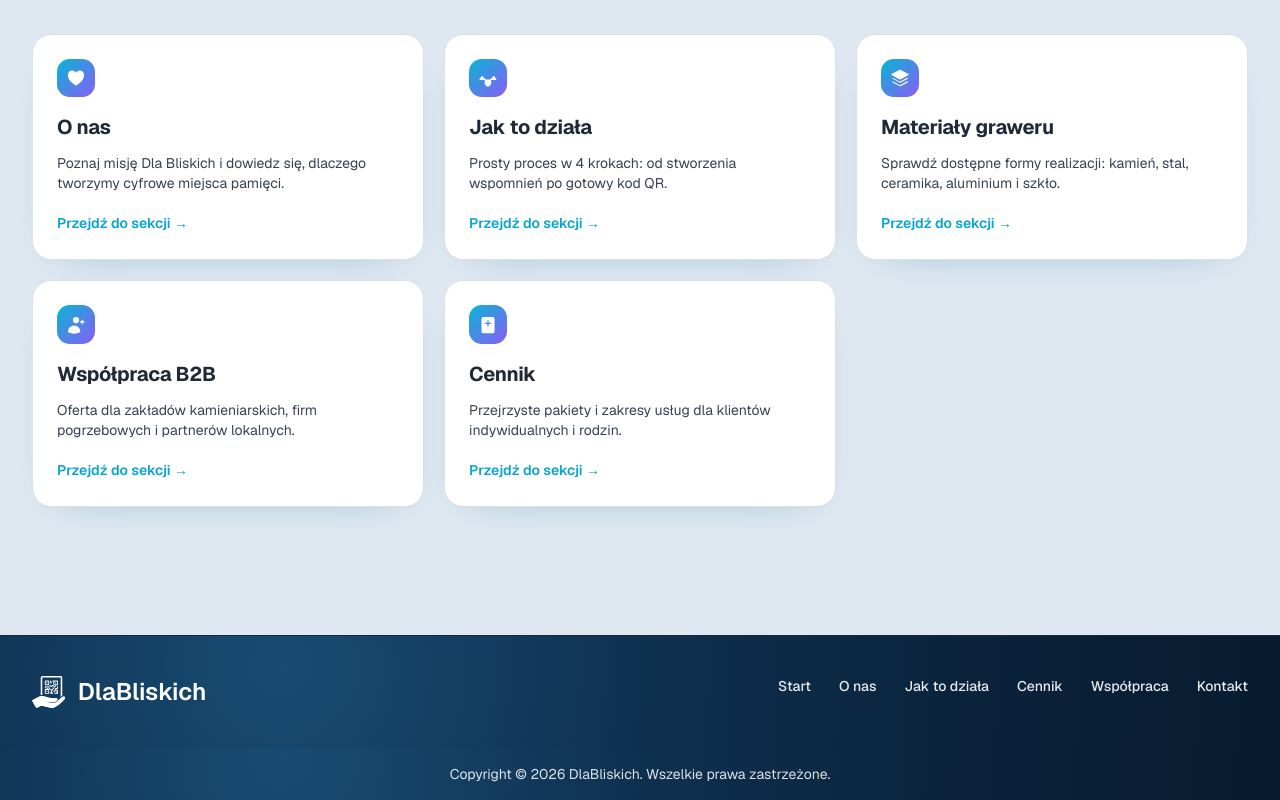
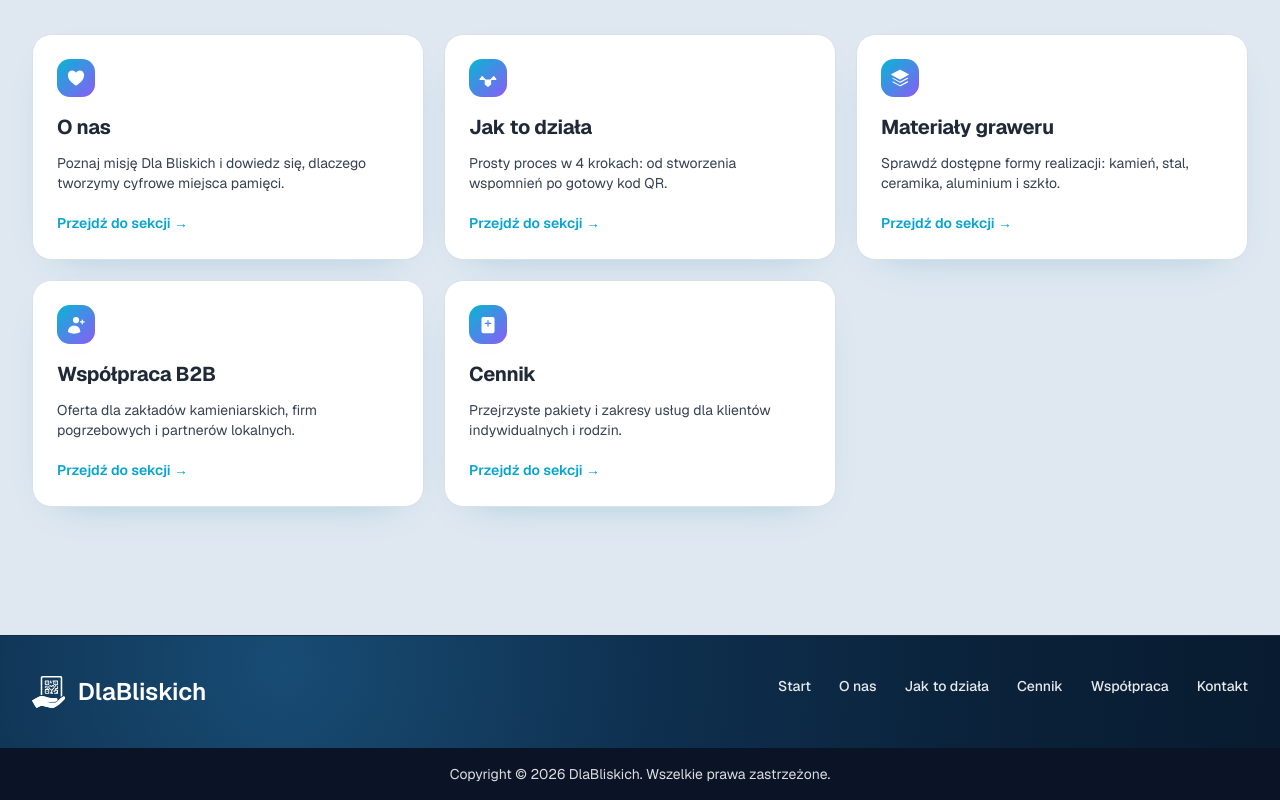
Before and after one commit to Marcinr1984/strona-informacyjna, a Next.js app: page / in a window 1280 px wide. Shown: the part 2254-3054 px from the top of the page. Built offline with nearby package versions, Linux system fonts and the light colour scheme.

Commit message:
Przywrocenie koloru menu w dolnym pasku copyright

```diff
--- a/components/Footer.tsx
+++ b/components/Footer.tsx
@@ -38,7 +38,7 @@ export default function Footer() {
           </ul>
         </div>
       </div>
-      <div className="bg-[radial-gradient(circle_at_22%_18%,#184c74_0%,#0e2f4e_38%,#0a223a_70%,#081b2f_100%)]">
+      <div className="bg-[#0b1426]">
         <div className="mx-auto w-full max-w-7xl px-4 py-4 text-center text-sm text-white/85 sm:px-6 lg:px-8">
           Copyright © 2026 <Link href="/" className="hover:underline">DlaBliskich</Link>. Wszelkie prawa zastrzeżone.
         </div>
```
